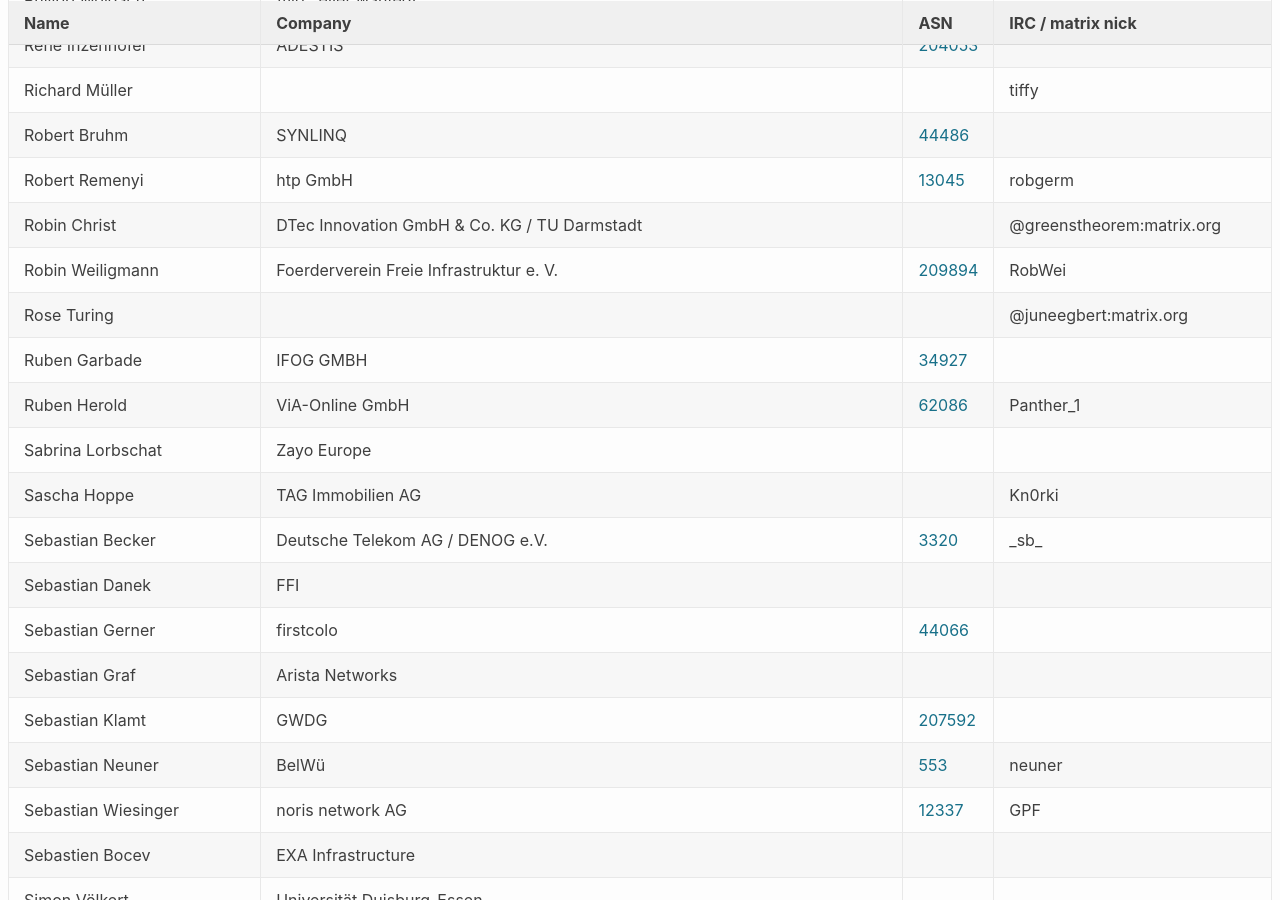
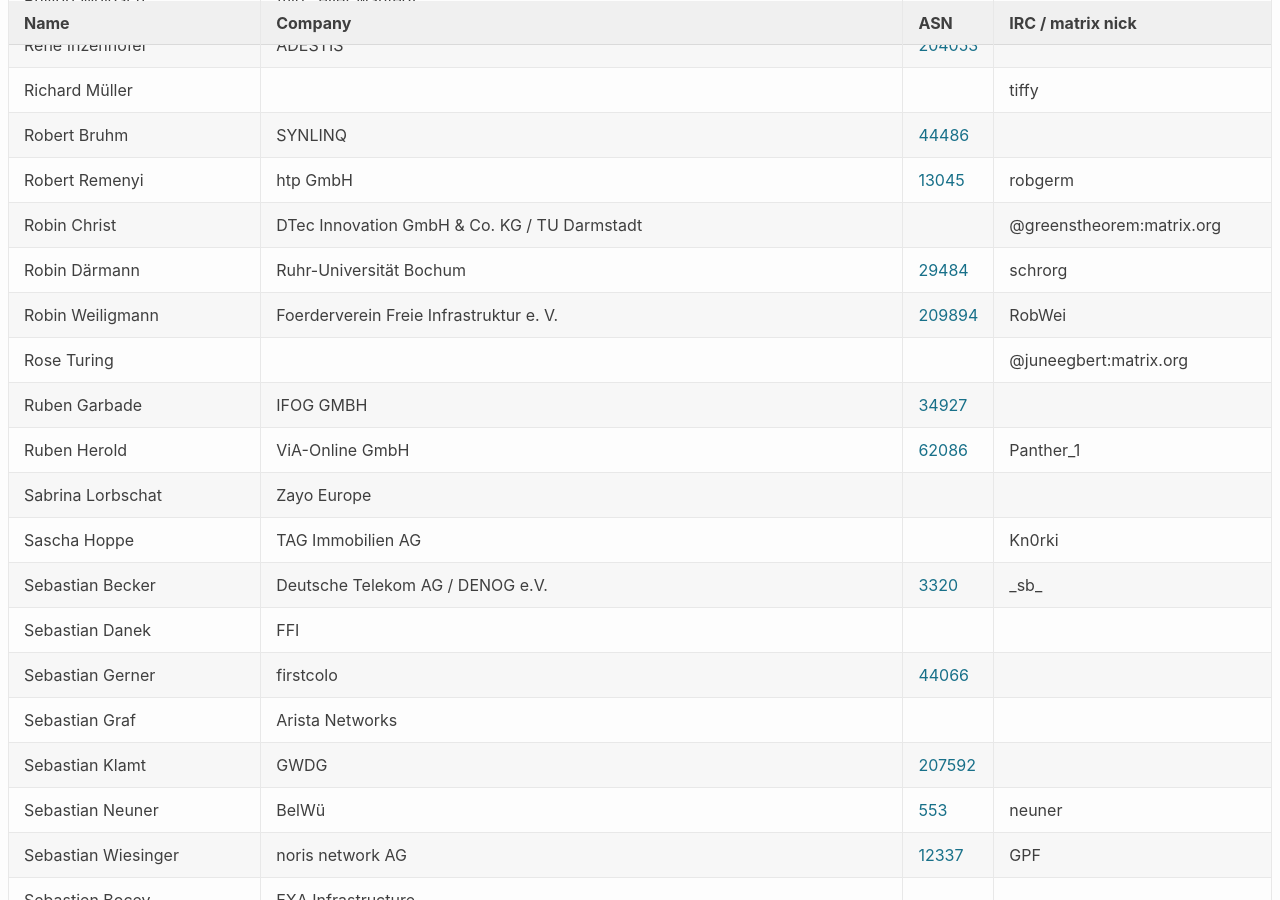
Before and after one commit to denog/pretix-attendeelist, a Jekyll site: the page built from denog17/index.markdown, in a window 1280 px wide and 900 px high, scrolled down 9919 px. Built offline with Jekyll 4.4.1, drawn with Linux system fonts in a browser that asks for light colours.

Commit message:
Latest data: Wed Jul  9 11:10:58 UTC 2025

```diff
--- a/_data/attendees_denog17_onsite.json
+++ b/_data/attendees_denog17_onsite.json
@@ -1332,6 +1332,12 @@
     "asn": null
   },
   {
+    "name": "Robin Därmann",
+    "company": "Ruhr-Universität Bochum",
+    "irc": "schrorg",
+    "asn": "29484"
+  },
+  {
     "name": "Robin Weiligmann",
     "company": "Foerderverein Freie Infrastruktur e. V.",
     "irc": "RobWei",
```
